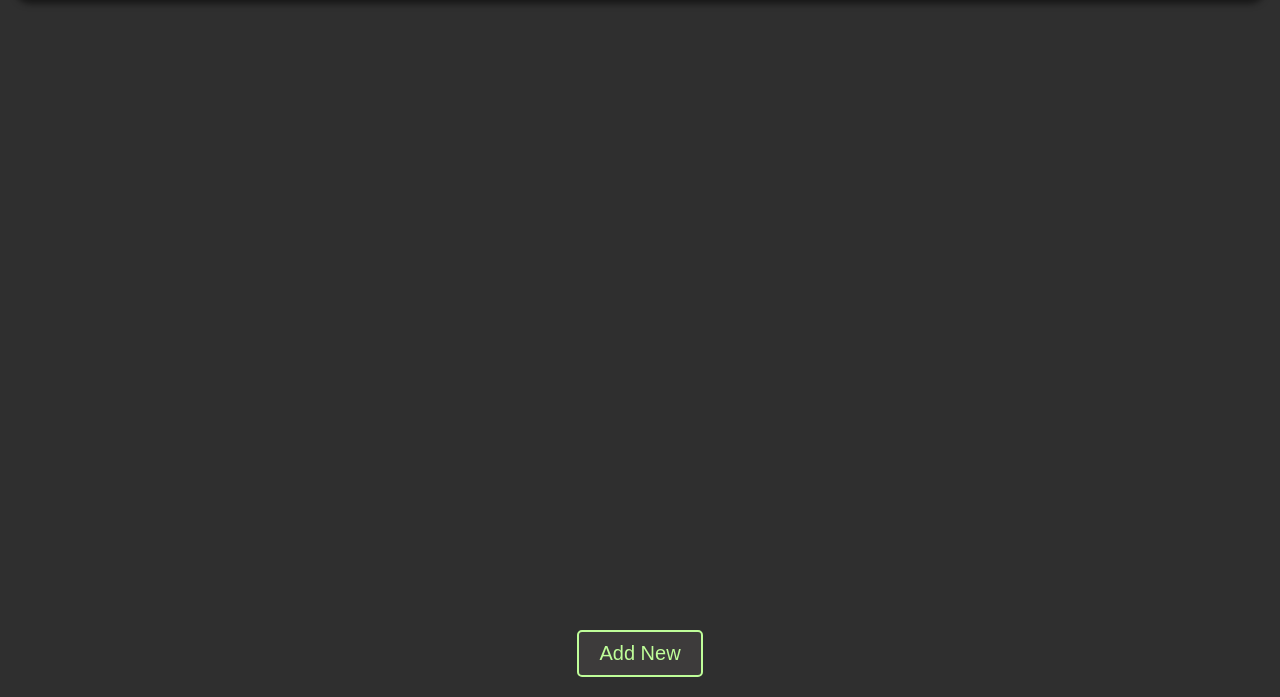
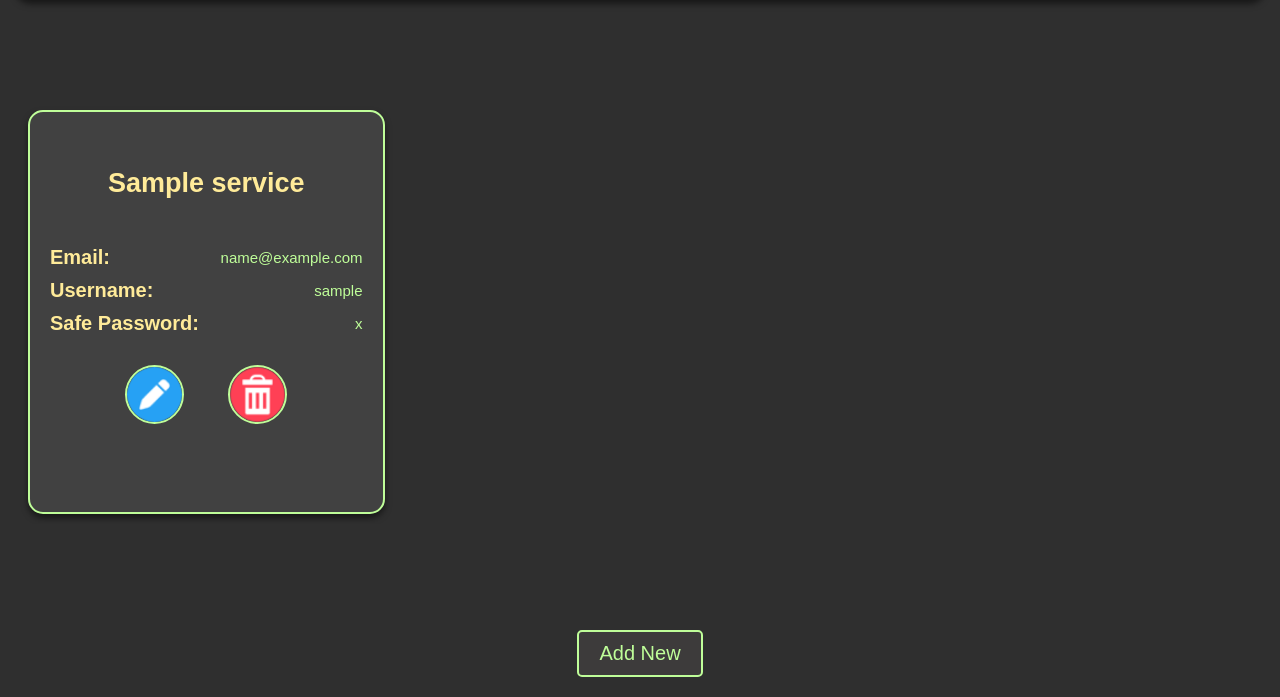
Before and after one commit to Jseal7/Crypt-Password-Manager, a PHP site: page /mainPage.php in a window 1280 px wide. Shown: the part 103-800 px from the top of the page. Run offline with PHP 8.4, Linux system fonts and the light colour scheme; the visitor is signed in with stand-in values (Sample User, id 1); tables that the repository leaves empty or names only in its code hold one stand-in row (values such as "Sample post"); some libraries are stand-ins or nearby versions.

Commit message:
Saved User Services Functionality
Added the ability to save each service added to a user when page is refreshed or if a user is logging back in.

```diff
--- a/mainPage.js
+++ b/mainPage.js
@@ -19,6 +19,65 @@ document.addEventListener('DOMContentLoaded', () => {
 
         return strongPassword;
     }
+
+    function populateServices(services) {
+        services.forEach((service) => {
+            const {service_name, email, username, strong_password} = service;
+
+            const newContainer = document.createElement('div');
+            newContainer.className = 'container';
+
+            newContainer.setAttribute('data-strong-password', strong_password);
+
+            newContainer.innerHTML = `
+                <h4 class="containerTitle">${service_name}</h4>
+                <div class="containerItem">
+                    <label class="containerHeader">Email:</label>
+                    <label class="containerSublabels">${email}</label>
+                </div>
+                <div class="containerItem">
+                    <label class="containerHeader">Username:</label>
+                    <label class="containerSublabels">${username}</label>
+                </div>
+                <div class="containerItem">
+                    <label class="containerHeader">Safe Password:</label>
+                    <label class="containerSublabels">${strong_password}</label>
+                </div>
+                <div class="buttonHolder">
+                    <input class="containerButtons editButton" type="image" src="images/pen.png" alt="Edit">
+                    <input class="containerButtons deleteButton" type="image" src="images/delete.png" alt="Delete">
+                </div>
+            `;
+
+            mainContainer.appendChild(newContainer);
+
+            attachEventListeners(newContainer);
+        });
+    }
+
+    function attachEventListeners(container) {
+        const deleteButton = container.querySelector('.deleteButton');
+        const editButton = container.querySelector('.editButton');
+
+        deleteButton.addEventListener('click', () => {
+            if (confirm("Are you sure you want to delete this service?")) {
+                container.remove();
+            }
+        });
+
+        editButton.addEventListener('click', () => {
+            currentContainer = container;
+            popUp.style.display = 'flex';
+            popUp.style.justifyContent = 'center';
+            popUp.style.alignItems = 'center';
+
+            document.getElementById('service').value = container.querySelector('.containerTitle').textContent;
+            document.getElementById('email').value = container.querySelector('.containerItem:nth-child(2) .containerSublabels').textContent;
+            document.getElementById('username').value = container.querySelector('.containerItem:nth-child(3) .containerSublabels').textContent;
+        });
+    }
+
+    populateServices(userServices);
 
     addButton.addEventListener('click', () => {
         currentContainer = null;
@@ -48,7 +107,6 @@ document.addEventListener('DOMContentLoaded', () => {
             currentContainer.querySelector('.containerItem:nth-child(4) .containerSublabels').textContent = strongPassword;
         } else {
             strongPassword = strongPass();
-
             const newContainer = document.createElement('div');
             newContainer.className = 'container';
 
@@ -69,33 +127,36 @@ document.addEventListener('DOMContentLoaded', () => {
                     <label class="containerSublabels">${strongPassword}</label>
                 </div>
                 <div class="buttonHolder">
-                    <input class="containerButtons editButton" type="image" src="images/pen.png">
-                    <input class="containerButtons deleteButton" type="image" src="images/delete.png">
+                    <input class="containerButtons editButton" type="image" src="images/pen.png" alt="Edit">
+                    <input class="containerButtons deleteButton" type="image" src="images/delete.png" alt="Delete">
                 </div>
             `;
 
             mainContainer.appendChild(newContainer);
-
-            const deleteButton = newContainer.querySelector('.deleteButton');
-            deleteButton.addEventListener('click', () => {
-                newContainer.remove();
-            });
-
-            const editButton = newContainer.querySelector('.editButton');
-            editButton.addEventListener('click', () => {
-                currentContainer = newContainer;
-                popUp.style.display = 'flex';
-                popUp.style.justifyContent = 'center';
-                popUp.style.alignItems = 'center';
-
-                document.getElementById('service').value = currentContainer.querySelector('.containerTitle').textContent;
-                document.getElementById('email').value = currentContainer.querySelector('.containerItem:nth-child(2) .containerSublabels').textContent;
-                document.getElementById('username').value = currentContainer.querySelector('.containerItem:nth-child(3) .containerSublabels').textContent;
-                document.getElementById('password').value = currentContainer.getAttribute('data-strong-password');
-            });
+            attachEventListeners(newContainer);
         }
 
-        popUpForm.reset();
+        const formData = new FormData(popUpForm);
+        formData.append('strong_password', strongPassword);
+
+        fetch('addService.php', {
+            method: 'POST',
+            body: formData,
+        })
+        .then((response) => response.json())
+        .then((data) => {
+            if (data.status === 'success') {
+                console.log('Service added successfully:', data);
+            } else {
+                console.error('Error adding service:', data.message);
+            }
+        })
+        .catch((error) => {
+            console.error('Error:', error);
+        });
+
         popUp.style.display = 'none';
     });
+
+    document.querySelectorAll('.container').forEach(attachEventListeners);
 });
--- a/mainPage.php
+++ b/mainPage.php
@@ -1,6 +1,26 @@
 <?php
 session_start();
-include("database.php");
+include 'database.php';
+
+if (!isset($_SESSION['user_id'])) {
+    header("Location: login.php");
+    exit();
+}
+
+$userId = $_SESSION['user_id'];
+$query = "SELECT service_name, email, username, strong_password FROM services WHERE user_id = ?";
+$stmt = $conn->prepare($query);
+$stmt->bind_param("i", $userId);
+$stmt->execute();
+$result = $stmt->get_result();
+
+$services = [];
+while ($row = $result->fetch_assoc()) {
+    $services[] = $row;
+}
+
+$stmt->close();
+$conn->close();
 ?>
 
 <!DOCTYPE html>
@@ -11,6 +31,9 @@ include("database.php");
         <title>Crypt</title>
         <link rel="stylesheet" href="mainPage.css">
         <link rel="stylesheet" href="https://fonts.googleapis.com/css2?family=Roboto:wght@400;700&display=swap">
+        <script>
+            const userServices = <?php echo json_encode($services); ?>;
+        </script>
     </head>
 
     <body>
@@ -28,17 +51,20 @@ include("database.php");
         </footer>
 
         <div id="popUp" class="popUp">
-            <div class="popUpContent">
+            <div class="popUpContent" id="popUpContent">
                 <span class="closeButton">&times;</span>
                 <h2 class="popUpTitle">Add New Service</h2>
-                <form id="popUpForm">
+                <form id="popUpForm" action="addService.php" method="post">
                     <label for="service">Service:</label>
                     <input type="text" id="service" name="service" required>
+
                     <label for="email">Email:</label>
                     <input type="text" id="email" name="email" required>
+
                     <label for="username">Username:</label>
                     <input type="text" id="username" name="username" required>
-                    <button type="submit" id="popUpSubmit" class="popUpSubmit">Add Service</button>
+
+                    <input value="Add Service" type="submit" id="popUpSubmit" class="popUpSubmit" name="popUpSubmit">
                 </form>
             </div>
         </div>
```
Also changed, not shown: addService.php (added, +47 -0 lines), login.php (+5 -4 lines).
